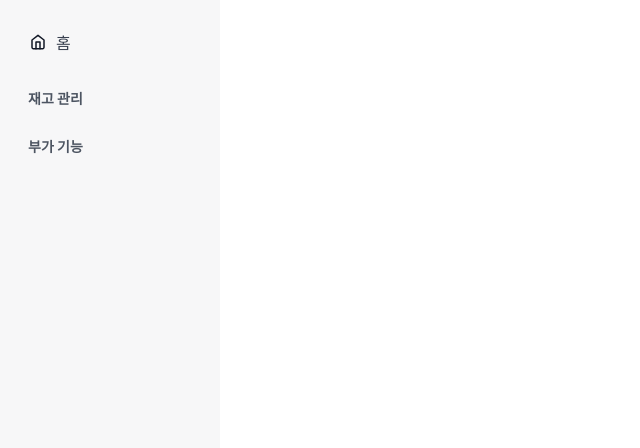
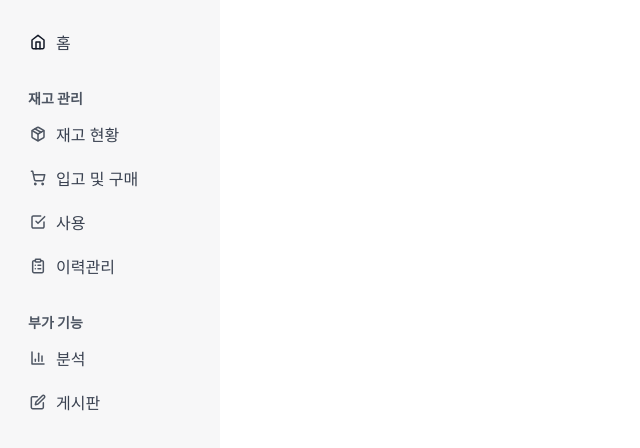
Before and after one commit to DoctorStock/doctorstock-web, a Next.js app: page /components/layout/Sidebar in a window 1280 px wide. Shown: the top 448 px of the page, without its empty margins (0-640 px from the left). Built offline with nearby package versions, Linux system fonts and the light colour scheme.

Commit message:
[Feat] Sidebar 메뉴 아이템 추가 및 구조 개선

```diff
--- a/app/components/layout/Sidebar/page.tsx
+++ b/app/components/layout/Sidebar/page.tsx
@@ -1,8 +1,100 @@
 'use client';
 
+import Image from 'next/image';
 import Link from 'next/link';
 import { usePathname } from 'next/navigation';
 import styles from './page.module.css';
+
+interface MenuItem {
+  href: string;
+  icon: string;
+  alt: string;
+  label: string;
+}
+
+interface MenuSection {
+  title?: string;
+  items: MenuItem[];
+}
+
+const menuItems: MenuSection[] = [
+  {
+    items: [
+      {
+        href: '/',
+        icon: '/assets/home.svg',
+        alt: '홈',
+        label: '홈',
+      },
+    ],
+  },
+  {
+    title: '재고 관리',
+    items: [
+      {
+        href: '/inventory/status',
+        icon: '/assets/box.svg',
+        alt: '재고 현황',
+        label: '재고 현황',
+      },
+      {
+        href: '/inventory/purchase',
+        icon: '/assets/cart.svg',
+        alt: '입고 및 구매',
+        label: '입고 및 구매',
+      },
+      {
+        href: '/inventory/usage',
+        icon: '/assets/check.svg',
+        alt: '사용',
+        label: '사용',
+      },
+      {
+        href: '/inventory/history',
+        icon: '/assets/list.svg',
+        alt: '이력관리',
+        label: '이력관리',
+      },
+    ],
+  },
+  {
+    title: '부가 기능',
+    items: [
+      {
+        href: '/analysis',
+        icon: '/assets/chart.svg',
+        alt: '분석',
+        label: '분석',
+      },
+      {
+        href: '/board',
+        icon: '/assets/notice.svg',
+        alt: '게시판',
+        label: '게시판',
+      },
+    ],
+  },
+];
+
+function MenuItemComponent({ item, pathname }: { item: MenuItem; pathname: string }) {
+  const isActive = pathname === item.href;
+
+  return (
+    <Link
+      href={item.href}
+      className={`${styles.menuItem} ${isActive ? styles.active : ''}`}
+    >
+      <Image
+        src={item.icon}
+        alt={item.alt}
+        width={20}
+        height={20}
+      />
+      {item.label}
+    </Link>
+  );
+}
+
 
 export default function Sidebar() {
   const pathname = usePathname();
@@ -10,35 +102,22 @@ export default function Sidebar() {
   return (
     <aside className={styles.sidebar}>
       <nav className={styles.nav}>
-        {/* 홈 메뉴 */}
-        <Link
-          href="/"
-          className={`${styles.menuItem} ${pathname === '/' ? styles.active : ''}`}
-        >
-          <img
-            src="/assets/home.svg"
-            alt="홈"
-            width={20}
-            height={20}
-          />
-          홈
-        </Link>
-
-        {/* 재고관리 섹션 */}
-        <div className={styles.section}>
-          <h3 className={styles.sectionTitle}>재고 관리</h3>
-          <div className={styles.menuList}>
-            {/* 재고관리 메뉴 아이템들은 여기에 추가 */}
+        {menuItems.map((section, sectionIndex) => (
+          <div key={section.title || `section-${sectionIndex}`} className={section.title ? styles.section : ''}>
+            {section.title && (
+              <h3 className={styles.sectionTitle}>{section.title}</h3>
+            )}
+            <div className={section.title ? styles.menuList : ''}>
+              {section.items.map((item) => (
+                <MenuItemComponent
+                  key={item.href}
+                  item={item}
+                  pathname={pathname}
+                />
+              ))}
+            </div>
           </div>
-        </div>
-
-        {/* 부가 기능 섹션 */}
-        <div className={styles.section}>
-          <h3 className={styles.sectionTitle}>부가 기능</h3>
-          <div className={styles.menuList}>
-            {/* 부가 기능 메뉴 아이템들은 여기에 추가 */}
-          </div>
-        </div>
+        ))}
       </nav>
     </aside>
   );
```
